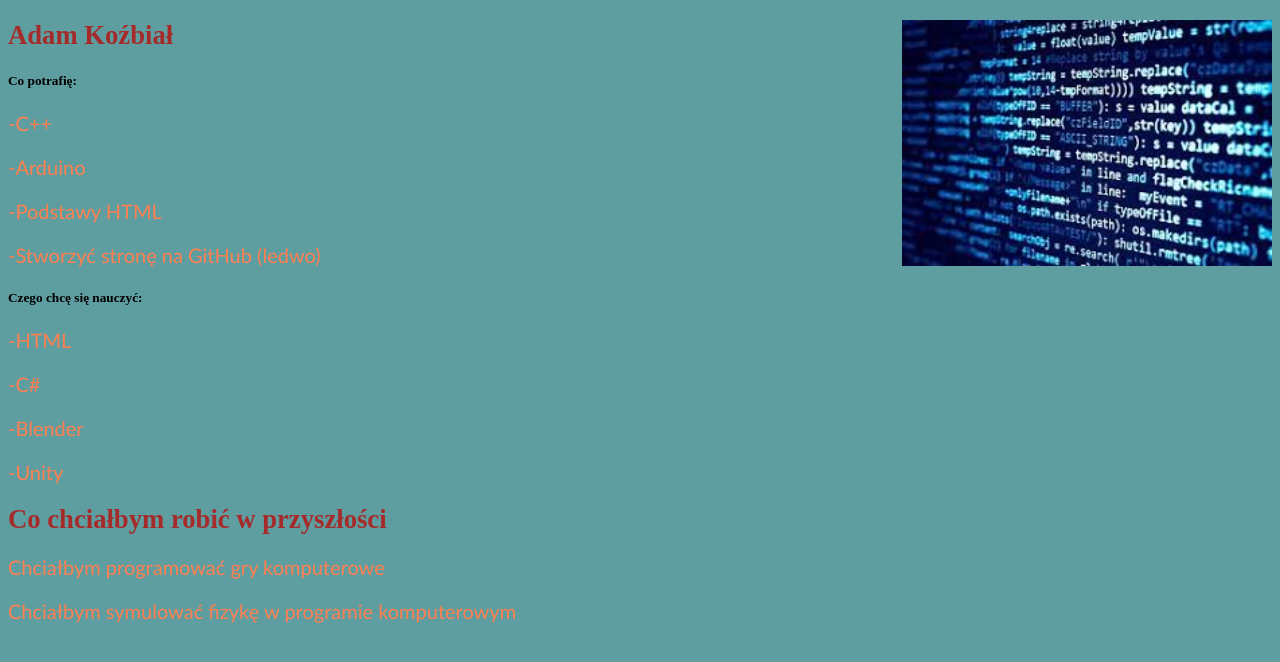
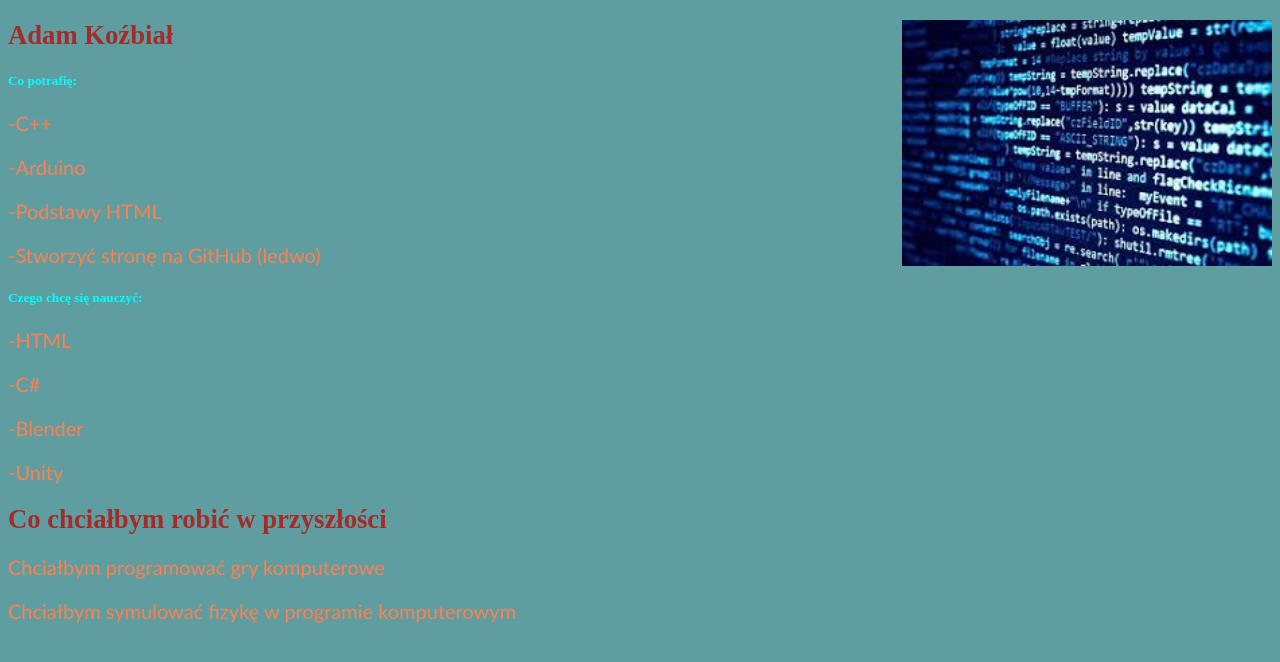
Before and after one commit to iksiorPL/iksiorPL.github.io, a plain HTML site: page index.html in a window 1280 px wide. Drawn offline with Linux system fonts and the light colour scheme.

Commit message:
Update style.css

```diff
--- a/style.css
+++ b/style.css
@@ -1,6 +1,10 @@
 body{background-color: cadetblue;}
 
-h5{text-align:centre}
+h5{
+    text-align:centre;
+    color:aqua;
+    font-weight:heavy;
+  }
 p
 
 {
```
